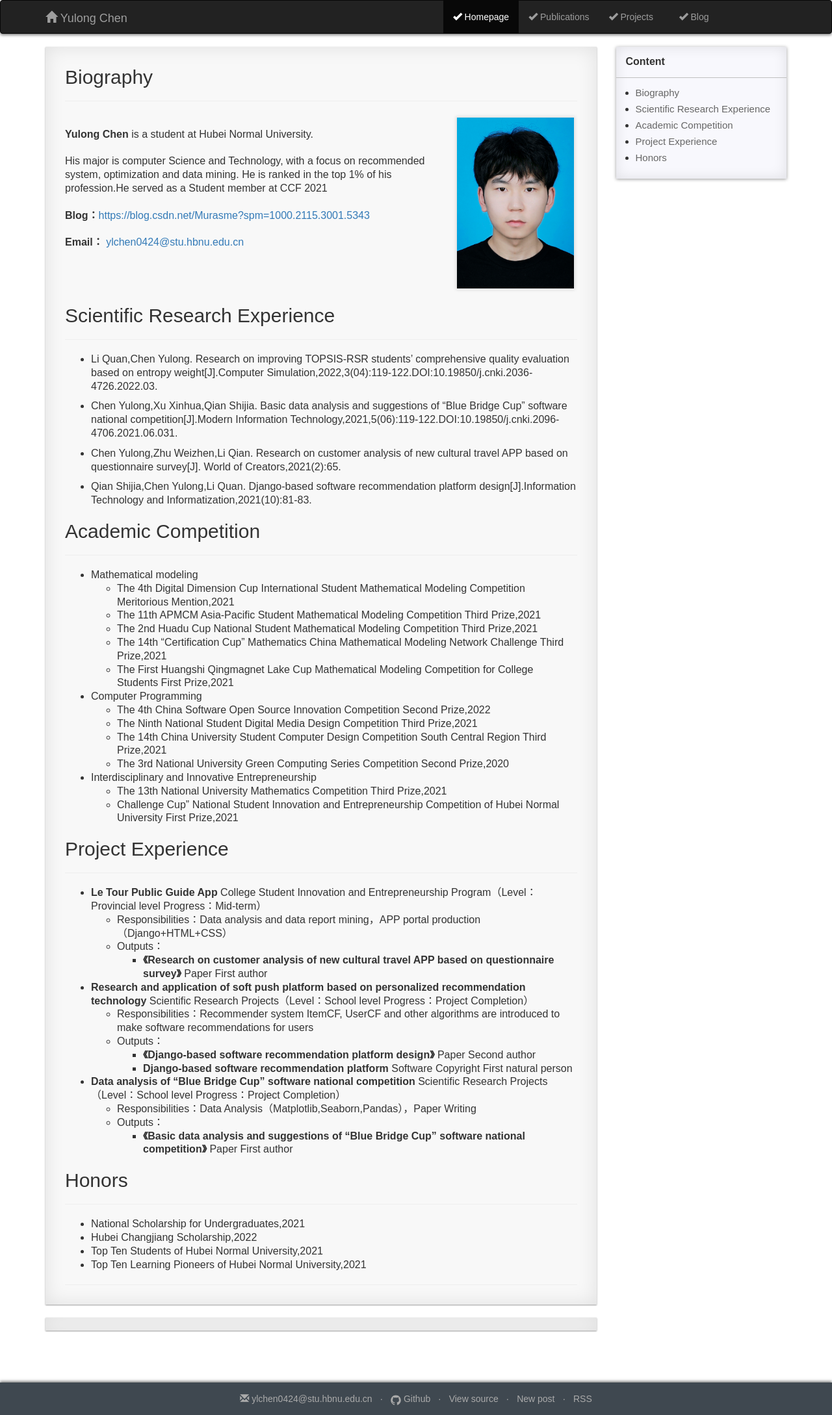
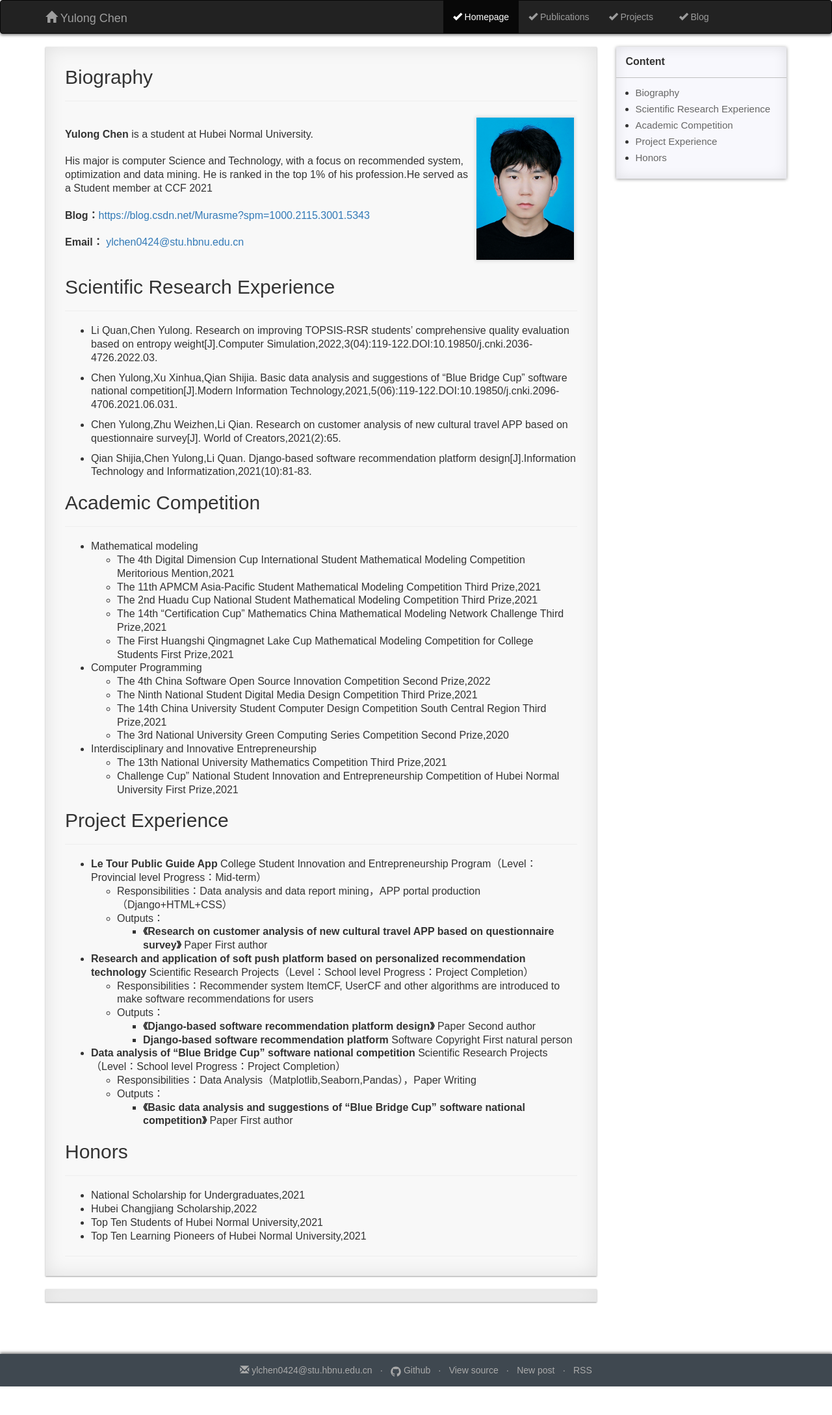
Before and after one commit to yulongC/yulongC.github.io, a Jekyll site: the page built from pages/1_homepage.md, in a window 1280 px wide. Shown: the whole page at 65% size. Built offline with Jekyll 4.4.1, drawn with Linux system fonts in a browser that asks for light colours; comment, search, counter and statistics services are not loaded; after the commit the page ends 2134 px from its top, so only the background shows below that.

Commit message:
Update 1_homepage.md

```diff
--- a/pages/1_homepage.md
+++ b/pages/1_homepage.md
@@ -14,7 +14,7 @@
 ---
 
 <div style="float: left; clear: both;" align="left">
-<img src="/images/QQ图片20220522183228.jpg" width="180" alt="news_20191112_2" align=right hspace="5" vspace="5"/>
+<img src="/images/QQ图片20220522183228.jpg" width="150" alt="news_20191112_2" align=right hspace="5" vspace="5"/>
 <br> <b>Yulong Chen</b> is a student at Hubei Normal University.<br><br>His major is computer Science and Technology, with a focus on recommended system, optimization and data mining. He is ranked in the top 1% of his profession.He served as a Student member at CCF 2021 <br><br> <b>Blog：</b><a href="https://blog.csdn.net/Murasme?spm=1000.2115.3001.5343">https://blog.csdn.net/Murasme?spm=1000.2115.3001.5343</a>   <br><br> <b>Email：</b>  <a href="ylchen0424@stu.hbnu.edu.cn">ylchen0424@stu.hbnu.edu.cn</a>  <br>
 </div>
 <br clear="left" />
```
